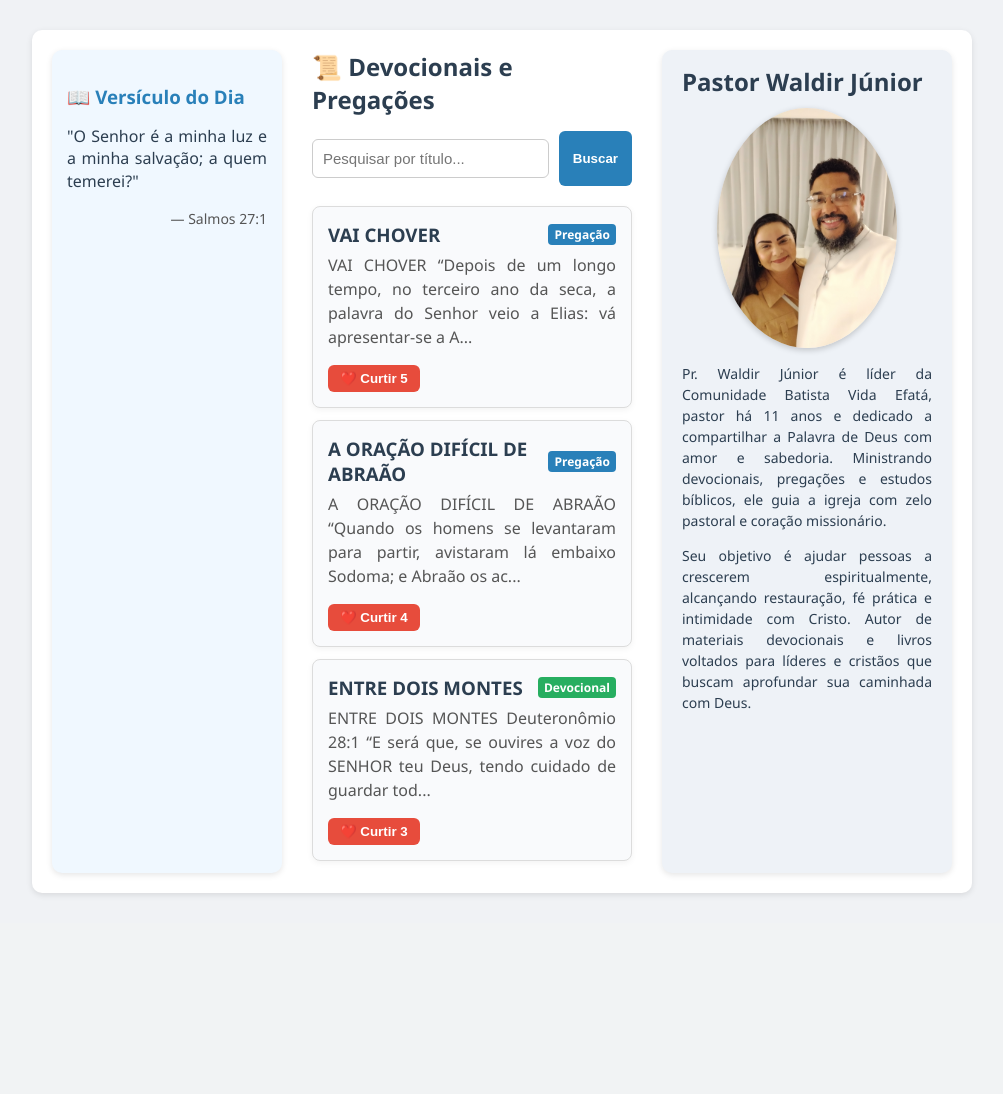
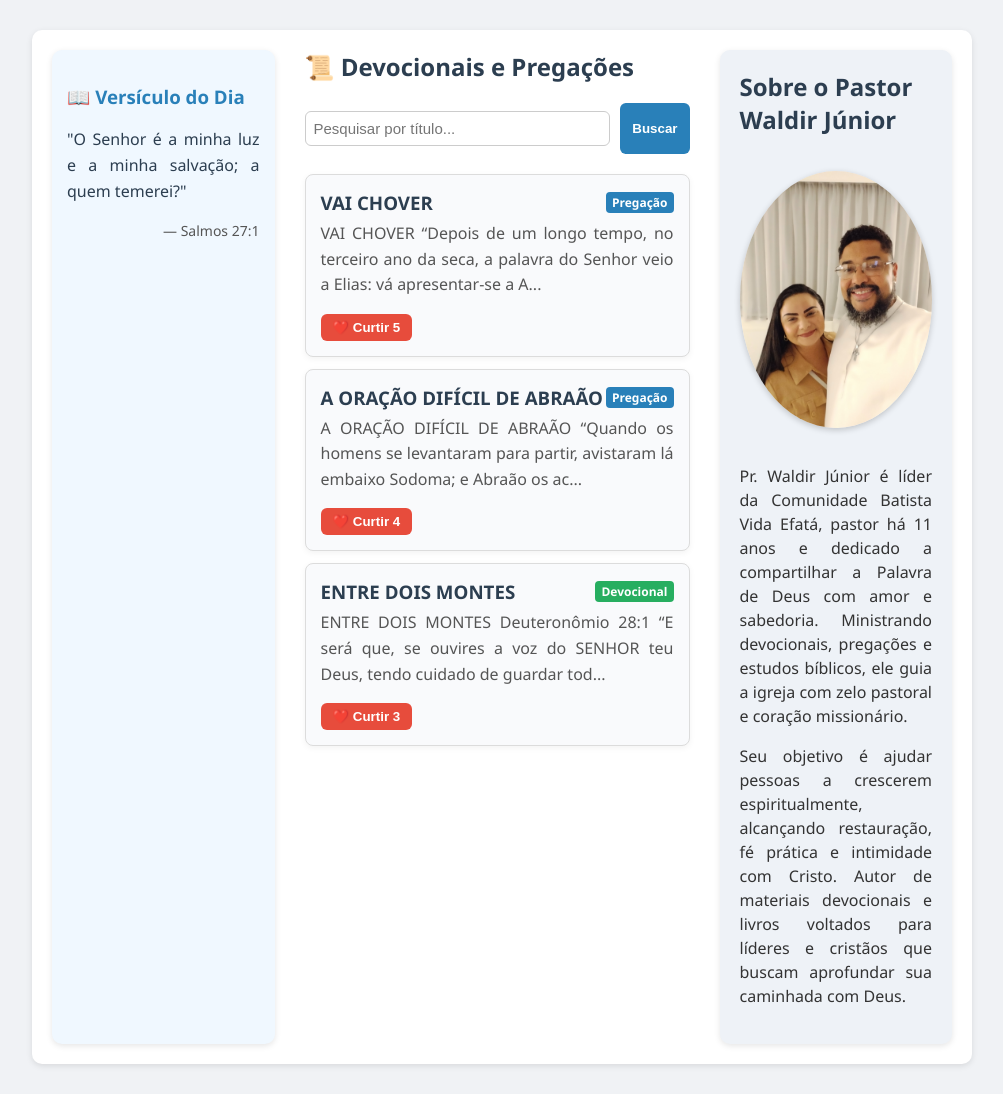
Before and after one commit to prwaldirfranco/devocionais_app, a Flask app: page / in a window 1280 px wide. Shown: the part 60-1154 px from the top of the page, without its empty margins (138-1141 px from the left). Before the commit the page ends 955 px from the top, so only its background shows below. Run offline with Flask 3, Linux system fonts and the light colour scheme; data comes from the database, SQL or seed files in the repository.

Commit message:
Add files via upload

```diff
--- a/templates/index.html
+++ b/templates/index.html
@@ -1,27 +1,69 @@
 {% extends "base.html" %}
 {% block content %}
 
-<div style="display:flex; flex-wrap:wrap; gap:30px;">
+<style>
+  /* Garante que a largura se adapte ao celular */
+  body {
+    margin: 0;
+    padding: 0;
+  }
+
+  .container-flex {
+    display: flex;
+    flex-wrap: wrap;
+    gap: 30px;
+  }
+
+  /* No PC (largura acima de 900px) → 3 colunas */
+  @media (min-width: 900px) {
+    .col-left { flex: 1; }
+    .col-center { flex: 2; }
+    .col-right { flex: 1; }
+  }
+
+  /* No tablet (entre 600px e 900px) → 2 colunas */
+  @media (max-width: 899px) and (min-width: 600px) {
+    .col-left, .col-right { flex: 1 1 100%; }
+    .col-center { flex: 2 1 100%; }
+  }
+
+  /* No celular (até 599px) → tudo empilhado */
+  @media (max-width: 599px) {
+    .container-flex {
+      flex-direction: column;
+    }
+    .col-left, .col-center, .col-right {
+      flex: 1 1 100%;
+    }
+    img {
+      max-width: 80%;
+      margin: auto;
+      display: block;
+    }
+  }
+</style>
+
+<div class="container-flex">
 
   <!-- Coluna versículo diário (esquerda) -->
-  <div style="flex:1; min-width:200px; background:#f0f8ff; padding:15px; border-radius:10px; box-shadow:0 2px 6px rgba(0,0,0,0.1);">
-    <h3 style="color:#2980b9; margin-bottom:10px;">📖 Versículo do Dia</h3>
-    <p id="versiculo-texto" style="font-size:16px; color:#2c3e50; line-height:1.4;">"{{ versiculo_texto }}"</p>
-    <p id="versiculo-ref" style="font-size:14px; color:#555; text-align:right; margin-top:6px;">— {{ versiculo_ref }}</p>
+  <div class="col-left" style="background:#f0f8ff; padding:15px; border-radius:10px; box-shadow:0 2px 6px rgba(0,0,0,0.1);">
+    <h3 style="color:#2980b9;">📖 Versículo do Dia</h3>
+    <p id="versiculo-texto" style="font-size:16px; color:#2c3e50;">"{{ versiculo_texto }}"</p>
+    <p id="versiculo-ref" style="font-size:14px; color:#555; text-align:right;">— {{ versiculo_ref }}</p>
   </div>
 
   <!-- Coluna devocionais (centro) -->
-  <div style="flex:2; min-width:300px;">
-    <h2 style="color:#2c3e50; margin-bottom:15px;">📜 Devocionais e Pregações</h2>
+  <div class="col-center">
+    <h2 style="color:#2c3e50;">📜 Devocionais e Pregações</h2>
 
     <!-- Barra de pesquisa -->
     <form method="GET" style="margin-bottom:20px; display:flex; gap:10px;">
-        <input type="text" name="q" placeholder="Pesquisar por título..." value="{{ query }}" style="flex:1; padding:10px; border-radius:6px; border:1px solid #ccc;">
-        <button type="submit" style="padding:10px 14px; background:#2980b9; color:white; border:none; border-radius:6px;">Buscar</button>
+        <input type="text" name="q" placeholder="Pesquisar por título..." value="{{ query }}" style="flex:1; padding:8px; border-radius:6px; border:1px solid #ccc;">
+        <button type="submit" style="padding:8px 12px; background:#2980b9; color:white; border:none; border-radius:6px;">Buscar</button>
     </form>
 
     {% for dev in devocionais %}
-    <div style="background:#f9fafc; padding:15px; margin-bottom:12px; border-radius:8px; border:1px solid #dcdcdc; box-shadow:0 2px 6px rgba(0,0,0,0.05); transition: transform 0.2s;">
+    <div style="background:#f9fafc; padding:15px; margin-bottom:12px; border-radius:8px; border:1px solid #dcdcdc; box-shadow:0 2px 6px rgba(0,0,0,0.05);">
         <a href="{{ url_for('view', devocional_id=dev[0]) }}" style="text-decoration:none; color:#2c3e50;">
             <h3 style="margin:0; display:flex; justify-content:space-between; align-items:center;">
                 {{ dev[1] }}
@@ -32,7 +74,7 @@
                 {% endif %}
             </h3>
             {% if dev[3] %}
-            <p style="margin-top:6px; color:#555; line-height:1.5;">{{ dev[3][:120] }}{% if dev[3]|length > 120 %}...{% endif %}</p>
+            <p style="margin-top:6px; color:#555;">{{ dev[3][:120] }}{% if dev[3]|length > 120 %}...{% endif %}</p>
             {% endif %}
         </a>
 
@@ -49,14 +91,16 @@
   </div>
 
   <!-- Coluna sobre o pastor (direita) -->
-  <div style="flex:1; min-width:250px; background:#eef2f7; padding:15px 20px; border-radius:10px; box-shadow:0 2px 6px rgba(0,0,0,0.1);">
-    <h2 style="color:#2c3e50; margin-bottom:10px;">Pastor Waldir Júnior</h2>
-    <img src="{{ url_for('static', filename='foto_pastor.jpg') }}" alt="Pastor Waldir" style="width:80%; max-width:180px; display:block; margin:0 auto 15px auto; border-radius:50%; box-shadow:0 2px 6px rgba(0,0,0,0.2);">
-    <p style="color:#2c3e50; font-size:14px; line-height:1.5; margin-bottom:10px;">
-        Pr. Waldir Júnior é líder da Comunidade Batista Vida Efatá, pastor há 11 anos e dedicado a compartilhar a Palavra de Deus com amor e sabedoria. Ministrando devocionais, pregações e estudos bíblicos, ele guia a igreja com zelo pastoral e coração missionário.
+  <div class="col-right" style="background:#eef2f7; padding:20px; border-radius:10px; box-shadow:0 2px 6px rgba(0,0,0,0.1);">
+    <h2 style="color:#2c3e50;">Sobre o Pastor Waldir Júnior</h2>
+    <img src="{{ url_for('static', filename='foto_pastor.jpg') }}" alt="Pastor Waldir" style="width:100%; border-radius:100%; margin-top:15px; margin-bottom:15px; box-shadow:0 2px 6px rgba(0,0,0,0.2);">
+    <p style="text-align:justify; color:#333; line-height:1.5;">
+      Pr. Waldir Júnior é líder da Comunidade Batista Vida Efatá, pastor há 11 anos e dedicado a compartilhar a Palavra de Deus com amor e sabedoria.
+      Ministrando devocionais, pregações e estudos bíblicos, ele guia a igreja com zelo pastoral e coração missionário.
     </p>
-    <p style="color:#2c3e50; font-size:14px; line-height:1.5;">
-        Seu objetivo é ajudar pessoas a crescerem espiritualmente, alcançando restauração, fé prática e intimidade com Cristo. Autor de materiais devocionais e livros voltados para líderes e cristãos que buscam aprofundar sua caminhada com Deus.
+    <p style="text-align:justify; color:#333; line-height:1.5;">
+      Seu objetivo é ajudar pessoas a crescerem espiritualmente, alcançando restauração, fé prática e intimidade com Cristo.
+      Autor de materiais devocionais e livros voltados para líderes e cristãos que buscam aprofundar sua caminhada com Deus.
     </p>
   </div>
 
@@ -77,7 +121,7 @@ buttons.forEach(btn => {
     });
 });
 
-// Atualizar versículo automaticamente a cada 24h
+// Atualizar versículo automaticamente a cada 24h (86400000ms)
 async function atualizarVersiculo() {
     try {
         const resp = await fetch('/api/versiculo');
@@ -90,7 +134,11 @@ async function atualizarVersiculo() {
         console.error('Erro ao atualizar versículo', e);
     }
 }
+
+// Atualiza na primeira carga
 atualizarVersiculo();
+
+// Intervalo para atualizar a cada 24 horas
 setInterval(atualizarVersiculo, 86400000);
 </script>
 
```
